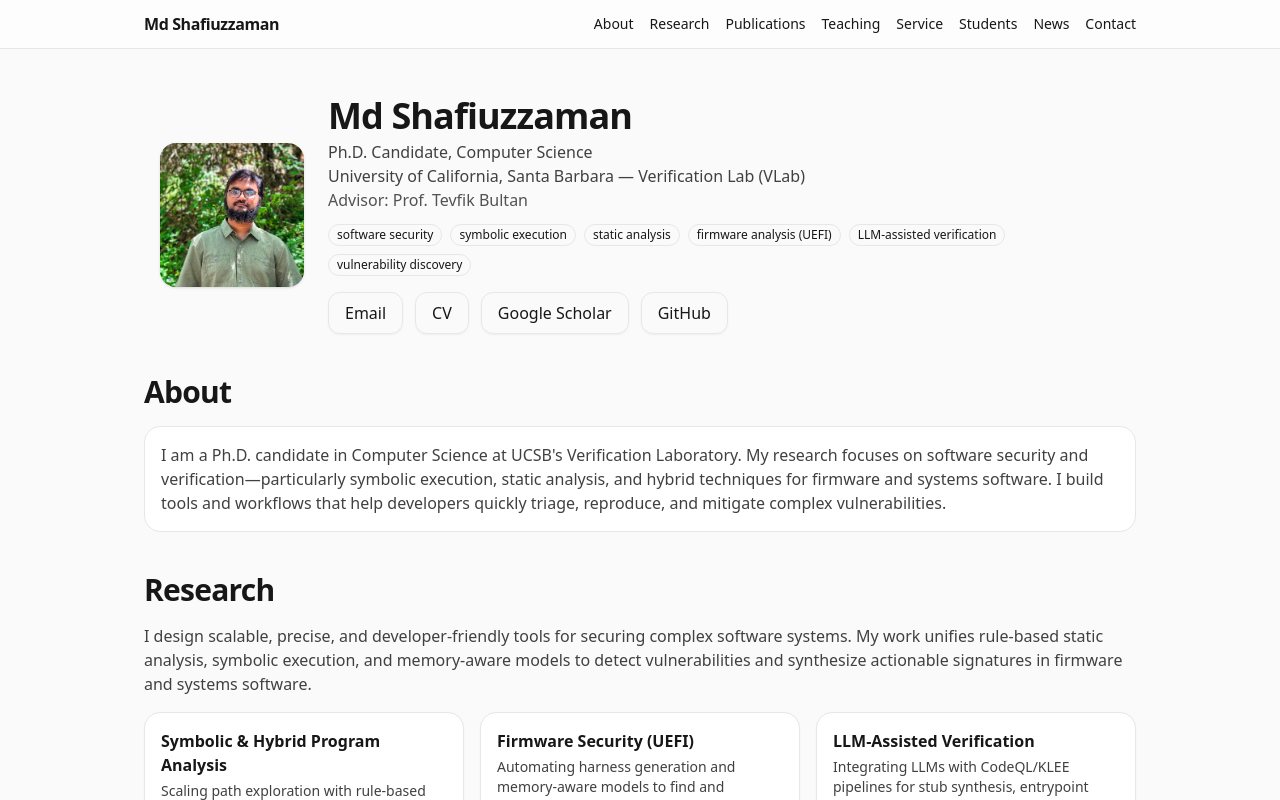
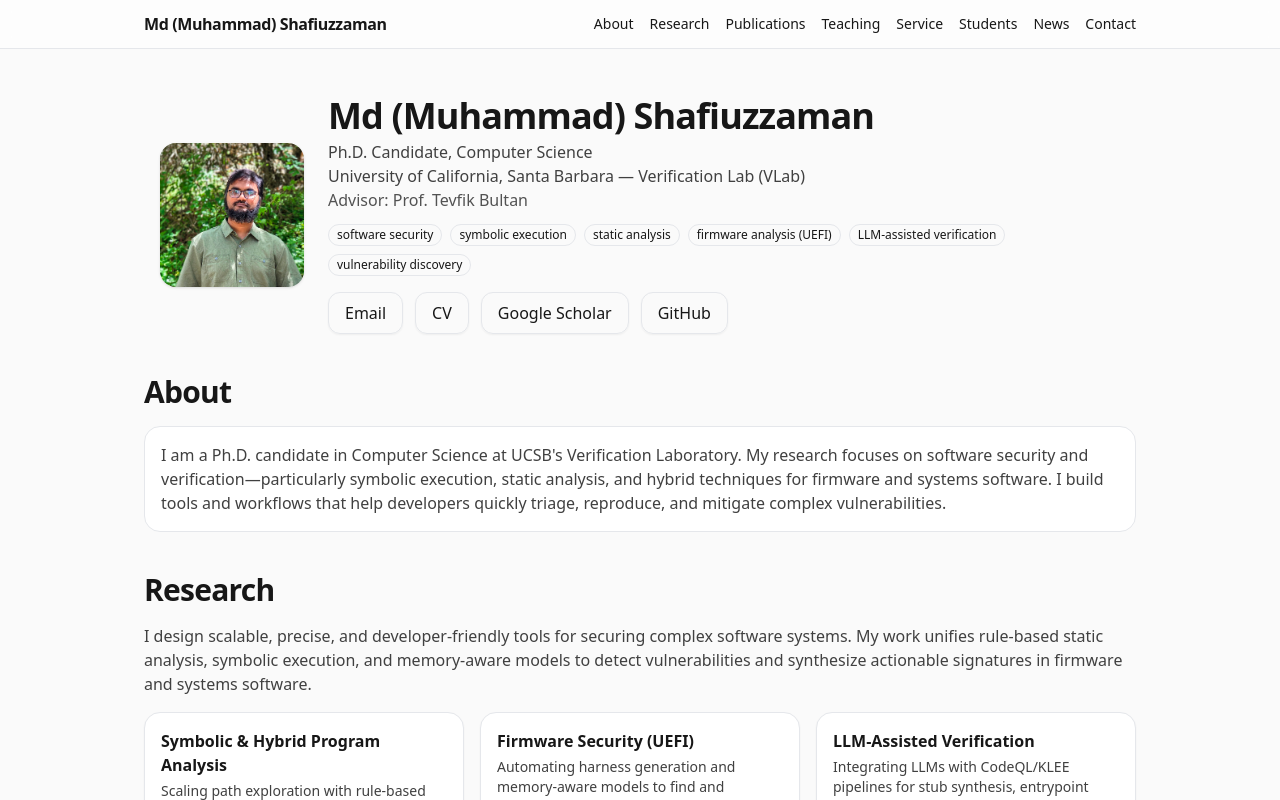
Before and after one commit to shafiuzzaman-md/shafiuzzaman-md.github.io, a React (Vite) app: page / in a window 1280 px wide. Shown: the top 800 px of the page. Built offline with nearby package versions, Linux system fonts and the light colour scheme.

Commit message:
updated header

```diff
--- a/index.html
+++ b/index.html
@@ -3,7 +3,7 @@
   <head>
     <meta charset="UTF-8" />
     <meta name="viewport" content="width=device-width, initial-scale=1.0" />
-    <title>Md Shafiuzzaman — Personal Website</title>
+    <title>Md Shafiuzzaman</title>
   </head>
   <body class="bg-neutral-50">
     <div id="root"></div>
--- a/src/App.tsx
+++ b/src/App.tsx
@@ -9,7 +9,7 @@ import React from "react";
 
 // ---------- Data you can edit ----------
 const PROFILE = {
-  name: "Md Shafiuzzaman",
+  name: "Md (Muhammad) Shafiuzzaman",
   title: "Ph.D. Candidate, Computer Science",
   affiliation: "University of California, Santa Barbara — Verification Lab (VLab)",
   advisor: "Advisor: Prof. Tevfik Bultan",
```
